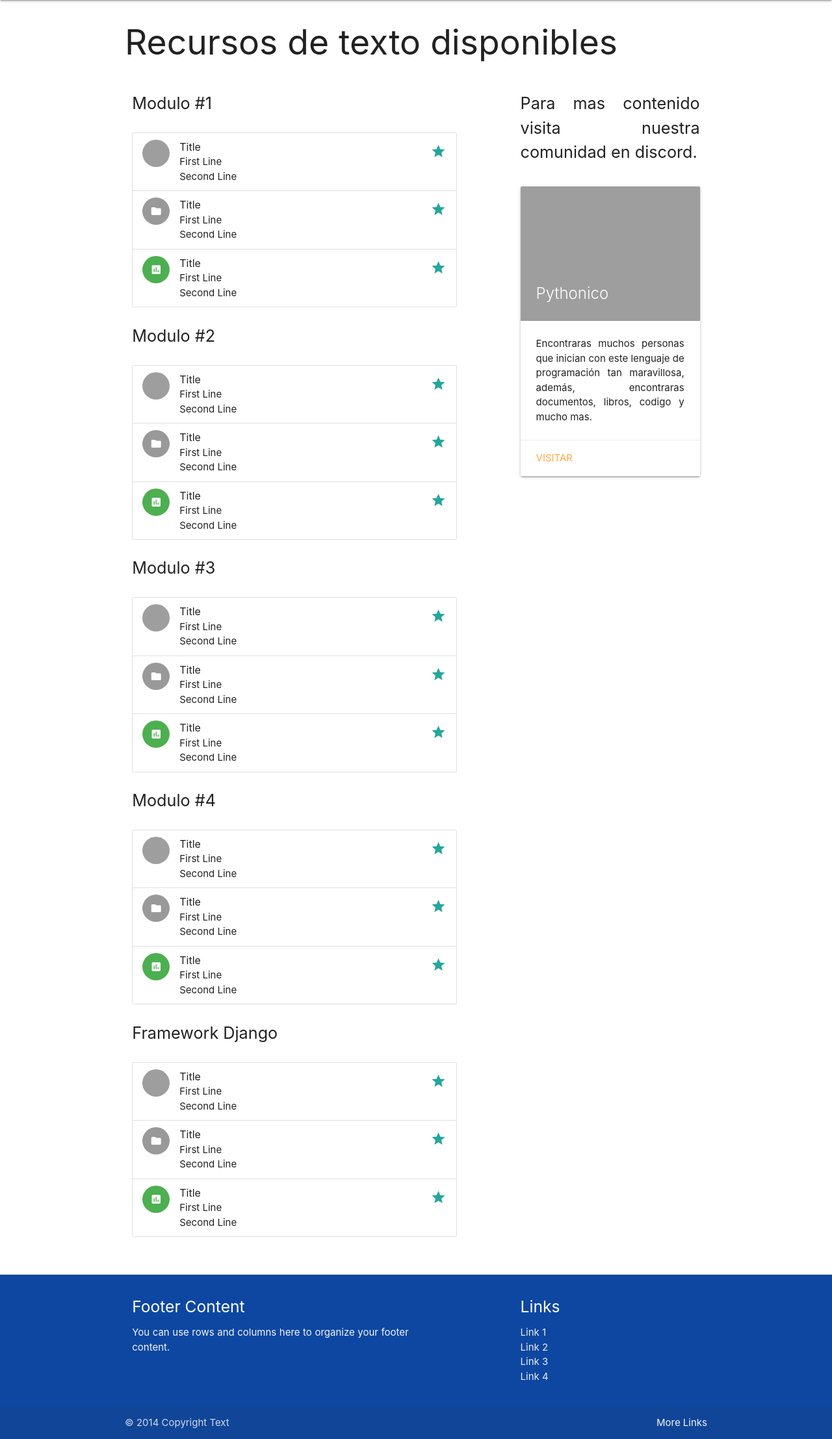
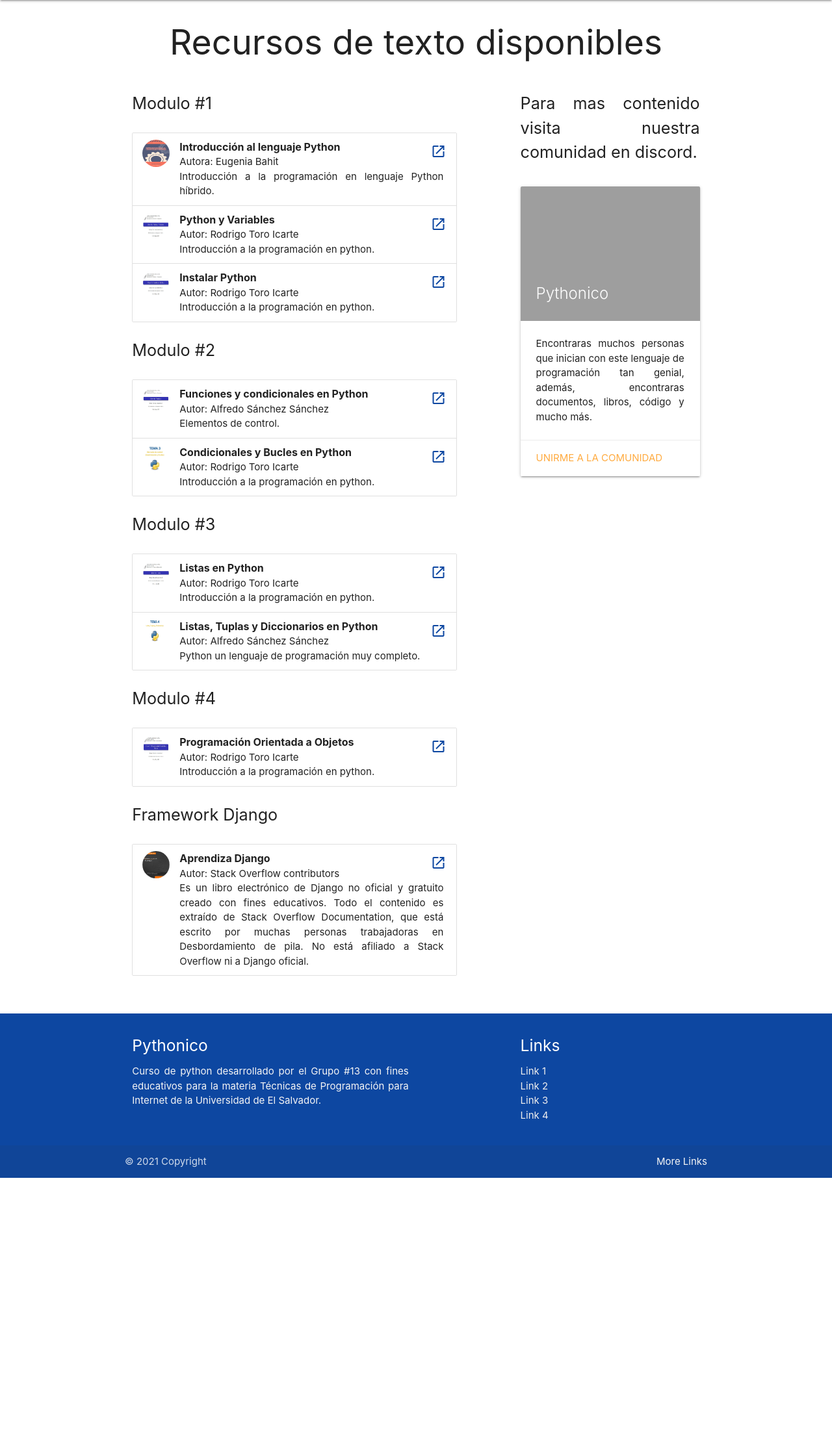
Before and after one commit to CristianAlexisZamora/ProyectoFinal_Grupo13, a Django app: page /libros/ in a window 1280 px wide. Shown: the part 64-2279 px from the top of the page at 65% size. After the commit the page ends 1877 px from the top, so only its background shows below. Run offline with Django 3.2, Linux system fonts and the light colour scheme; grey boxes are pictures that could not be loaded.

Commit message:
Arreglo de links y de libros

```diff
--- a/appCursoPython/templates/appCursoPython/libros.html
+++ b/appCursoPython/templates/appCursoPython/libros.html
@@ -3,13 +3,13 @@
 
 <!--Titulo de la pagina-->
 {% block title %}
-    Libros
+    Libros y más
 {% endblock %}
 
 <!--Contenido de la pagina-->
 {% block content %}
 <div class="container">
-    <h2>Recursos de texto disponibles</h2>
+    <center><h2>Recursos de texto disponibles</h2></center>
     <div class="row">
         <div class="col s7">
 
@@ -17,57 +17,49 @@
             <p class="flow-text">Modulo #1</p>
             <ul class="collection">
                 <li class="collection-item avatar">
-                  <img src="images/yuna.jpg" alt="" class="circle">
-                  <span class="title">Title</span>
-                  <p>First Line <br>
-                     Second Line
+                  <img src="{% static 'media/libros/img/introduccion_al_lenguaje_python.png' %}" alt="" class="circle">
+                  <span class="title"><b>Introducci&oacute;n al lenguaje Python</b></span>
+                  <p>Autora: Eugenia Bahit<br>
+                    Introducción a la programación en lenguaje Python híbrido.
                   </p>
-                  <a href="#!" class="secondary-content"><i class="material-icons">grade</i></a>
+                  <a href="/static/media/libros/documentos/01IntroduccionAlLenguajePython_Ed2018.pdf" class="secondary-content blue-text text-darken-4"><i class="material-icons">launch</i></a>
                 </li>
                 <li class="collection-item avatar">
-                  <i class="material-icons circle">folder</i>
-                  <span class="title">Title</span>
-                  <p>First Line <br>
-                     Second Line
+                  <img src="{% static 'media/libros/img/Python_y_variables.jpg' %}" alt="" class="circle">
+                  <span class="title"><b>Python y Variables</b></span>
+                  <p>Autor: Rodrigo Toro Icarte<br>
+                    Introducción a la programación en python.
                   </p>
-                  <a href="#!" class="secondary-content"><i class="material-icons">grade</i></a>
+                  <a href="/static/media/libros/documentos/01Python_y_variables.pdf" class="secondary-content blue-text text-darken-4"><i class="material-icons">launch</i></a>
                 </li>
                 <li class="collection-item avatar">
-                  <i class="material-icons circle green">insert_chart</i>
-                  <span class="title">Title</span>
-                  <p>First Line <br>
-                     Second Line
+                  <img src="{% static 'media/libros/img/instalacion.jpg' %}" alt="" class="circle">
+                  <span class="title"><b>Instalar Python</b></span>
+                  <p>Autor: Rodrigo Toro Icarte<br>
+                    Introducción a la programación en python.
                   </p>
-                  <a href="#!" class="secondary-content"><i class="material-icons">grade</i></a>
+                  <a href="/static/media/libros/documentos/01instalar_python.pdf" class="secondary-content blue-text text-darken-4"><i class="material-icons">launch</i></a>
                 </li>
               </ul>
 
               <!--Modulo #2-->
               <p class="flow-text">Modulo #2</p>
-            <ul class="collection">
+              <ul class="collection">
                 <li class="collection-item avatar">
-                  <img src="images/yuna.jpg" alt="" class="circle">
-                  <span class="title">Title</span>
-                  <p>First Line <br>
-                     Second Line
+                  <img src="{% static 'media/libros/img/funciones.jpg' %}" alt="" class="circle">
+                  <span class="title"><b>Funciones y condicionales en Python</b></span>
+                  <p>Autor: Alfredo S&aacute;nchez S&aacute;nchez<br>
+                    Elementos de control.
                   </p>
-                  <a href="#!" class="secondary-content"><i class="material-icons">grade</i></a>
+                  <a href="/static/media/libros/documentos/02Condicionales_y_bucles.pdf" class="secondary-content blue-text text-darken-4"><i class="material-icons">launch</i></a>
                 </li>
                 <li class="collection-item avatar">
-                  <i class="material-icons circle">folder</i>
-                  <span class="title">Title</span>
-                  <p>First Line <br>
-                     Second Line
+                  <img src="{% static 'media/libros/img/condicionales_y_bucles.jpg' %}" alt="" class="circle">
+                  <span class="title"><b>Condicionales y Bucles en Python</b></span>
+                  <p>Autor: Rodrigo Toro Icarte<br>
+                    Introducción a la programación en python.
                   </p>
-                  <a href="#!" class="secondary-content"><i class="material-icons">grade</i></a>
-                </li>
-                <li class="collection-item avatar">
-                  <i class="material-icons circle green">insert_chart</i>
-                  <span class="title">Title</span>
-                  <p>First Line <br>
-                     Second Line
-                  </p>
-                  <a href="#!" class="secondary-content"><i class="material-icons">grade</i></a>
+                  <a href="/static/media/libros/documentos/02Funciones.pdf" class="secondary-content blue-text text-darken-4"><i class="material-icons">launch</i></a>
                 </li>
               </ul>
 
@@ -75,28 +67,20 @@
               <p class="flow-text">Modulo #3</p>
               <ul class="collection">
                 <li class="collection-item avatar">
-                  <img src="images/yuna.jpg" alt="" class="circle">
-                  <span class="title">Title</span>
-                  <p>First Line <br>
-                     Second Line
+                  <img src="{% static 'media/libros/img/listas.jpg' %}" alt="" class="circle">
+                  <span class="title"><b>Listas en Python</b></span>
+                  <p>Autor: Rodrigo Toro Icarte<br>
+                    Introducción a la programación en python.
                   </p>
-                  <a href="#!" class="secondary-content"><i class="material-icons">grade</i></a>
+                  <a href="/static/media/libros/documentos/03Listas.pdf" class="secondary-content blue-text text-darken-4"><i class="material-icons">launch</i></a>
                 </li>
                 <li class="collection-item avatar">
-                  <i class="material-icons circle">folder</i>
-                  <span class="title">Title</span>
-                  <p>First Line <br>
-                     Second Line
+                  <img src="{% static 'media/libros/img/Tuplas.jpg' %}" alt="" class="circle">
+                  <span class="title"><b>Listas, Tuplas y Diccionarios en Python</b></span>
+                  <p>Autor: Alfredo S&aacute;nchez S&aacute;nchez<br>
+                    Python un lenguaje de programación muy completo.
                   </p>
-                  <a href="#!" class="secondary-content"><i class="material-icons">grade</i></a>
-                </li>
-                <li class="collection-item avatar">
-                  <i class="material-icons circle green">insert_chart</i>
-                  <span class="title">Title</span>
-                  <p>First Line <br>
-                     Second Line
-                  </p>
-                  <a href="#!" class="secondary-content"><i class="material-icons">grade</i></a>
+                  <a href="/static/media/libros/documentos/03Tuplas.pdf" class="secondary-content blue-text text-darken-4"><i class="material-icons">launch</i></a>
                 </li>
               </ul>
 
@@ -104,28 +88,12 @@
               <p class="flow-text">Modulo #4</p>
               <ul class="collection">
                 <li class="collection-item avatar">
-                  <img src="images/yuna.jpg" alt="" class="circle">
-                  <span class="title">Title</span>
-                  <p>First Line <br>
-                     Second Line
+                  <img src="{% static 'media/libros/img/poo.jpg' %}" alt="" class="circle">
+                  <span class="title"><b>Programación Orientada a Objetos</b></span>
+                  <p>Autor: Rodrigo Toro Icarte<br>
+                    Introducción a la programación en python.
                   </p>
-                  <a href="#!" class="secondary-content"><i class="material-icons">grade</i></a>
-                </li>
-                <li class="collection-item avatar">
-                  <i class="material-icons circle">folder</i>
-                  <span class="title">Title</span>
-                  <p>First Line <br>
-                     Second Line
-                  </p>
-                  <a href="#!" class="secondary-content"><i class="material-icons">grade</i></a>
-                </li>
-                <li class="collection-item avatar">
-                  <i class="material-icons circle green">insert_chart</i>
-                  <span class="title">Title</span>
-                  <p>First Line <br>
-                     Second Line
-                  </p>
-                  <a href="#!" class="secondary-content"><i class="material-icons">grade</i></a>
+                  <a href="/static/media/libros/documentos/04POO.pdf" class="secondary-content blue-text text-darken-4"><i class="material-icons">launch</i></a>
                 </li>
               </ul>
 
@@ -133,28 +101,14 @@
               <p class="flow-text">Framework Django</p>
               <ul class="collection">
                 <li class="collection-item avatar">
-                  <img src="images/yuna.jpg" alt="" class="circle">
-                  <span class="title">Title</span>
-                  <p>First Line <br>
-                     Second Line
+                  <img src="{% static 'media/libros/img/Django.jpg' %}" alt="" class="circle">
+                  <span class="title"><b>Aprendiza Django</b></span>
+                  <p>Autor: Stack Overflow contributors<br>
+                    Es un libro electrónico de Django no oficial y gratuito creado con fines educativos. Todo el contenido es
+                    extraído de Stack Overflow Documentation, que está escrito por muchas personas trabajadoras en
+                    Desbordamiento de pila. No está afiliado a Stack Overflow ni a Django oficial.
                   </p>
-                  <a href="#!" class="secondary-content"><i class="material-icons">grade</i></a>
-                </li>
-                <li class="collection-item avatar">
-                  <i class="material-icons circle">folder</i>
-                  <span class="title">Title</span>
-                  <p>First Line <br>
-                     Second Line
-                  </p>
-                  <a href="#!" class="secondary-content"><i class="material-icons">grade</i></a>
-                </li>
-                <li class="collection-item avatar">
-                  <i class="material-icons circle green">insert_chart</i>
-                  <span class="title">Title</span>
-                  <p>First Line <br>
-                     Second Line
-                  </p>
-                  <a href="#!" class="secondary-content"><i class="material-icons">grade</i></a>
+                  <a href="/static/media/libros/documentos/05Django.pdf" class="secondary-content blue-text text-darken-4"><i class="material-icons">launch</i></a>
                 </li>
               </ul>
         </div>
@@ -169,10 +123,10 @@
                       <span class="card-title">Pythonico</span>
                     </div>
                     <div class="card-content">
-                      <p class="">Encontraras muchos personas que inician con este lenguaje de programación tan maravillosa, además, encontraras documentos, libros, codigo y mucho mas.</p>
+                      <p class="">Encontraras muchos personas que inician con este lenguaje de programación tan genial, además, encontraras documentos, libros, c&oacute;digo y mucho m&aacute;s.</p>
                     </div>
                     <div class="card-action">
-                      <a href="#">Visitar</a>
+                      <a href="https://discord.gg/zQ2vpJRUUa">Unirme a la comunidad</a>
                     </div>
                   </div>
                 </div>
--- a/main/templates/main/base.html
+++ b/main/templates/main/base.html
@@ -38,8 +38,8 @@
         <div class="container">
           <div class="row">
             <div class="col l6 s12">
-              <h5 class="white-text">Footer Content</h5>
-              <p class="grey-text text-lighten-4">You can use rows and columns here to organize your footer content.</p>
+              <h5 class="white-text">Pythonico</h5>
+              <p class="grey-text text-lighten-4">Curso de python desarrollado por el Grupo #13 con fines educativos para la materia T&eacute;cnicas de Programaci&oacute;n para Internet de la Universidad de El Salvador.</p>
             </div>
             <div class="col l4 offset-l2 s12">
               <h5 class="white-text">Links</h5>
@@ -54,7 +54,7 @@
         </div>
         <div class="footer-copyright">
           <div class="container">
-          © 2014 Copyright Text
+          © 2021 Copyright
           <a class="grey-text text-lighten-4 right" href="#!">More Links</a>
           </div>
         </div>
```
Also changed, not shown: static/media/libros/img/Django.JPG (added), static/media/libros/img/Python_y_variables.JPG (added), static/media/libros/img/condicionales_y_bucles.JPG (added), static/media/libros/img/funciones.JPG (added), static/media/libros/img/instalacion.JPG (added), static/media/libros/img/introduccion_al_lenguaje_python.png (added), static/media/libros/img/listas.JPG (added), static/media/libros/img/poo.JPG (added), static/media/libros/img/tuplas.JPG (added), 9 other files.
